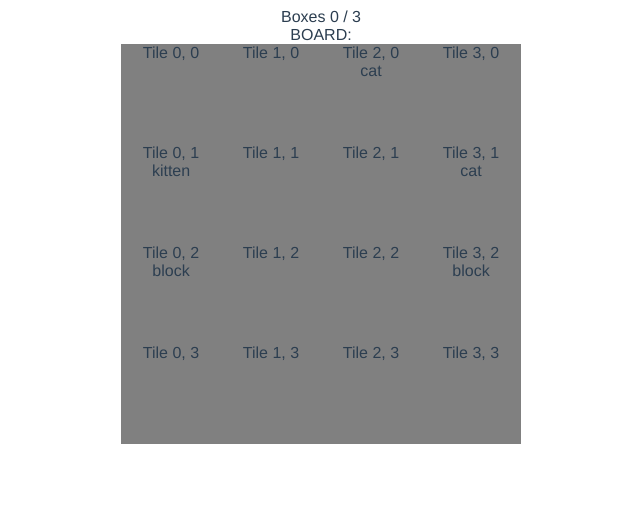
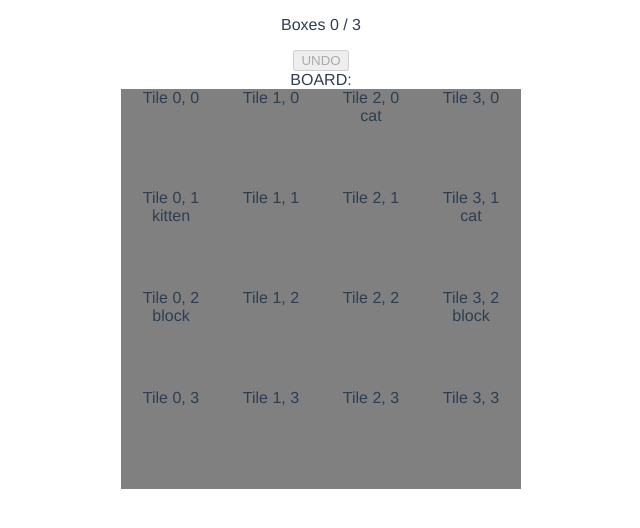
Before and after one commit to enwrath/catpuzzle, a Vue app: page /#/game in a window 1280 px wide. Shown: the top 528 px of the page, without its empty margins (319-959 px from the left). Built offline with nearby package versions, Linux system fonts and the light colour scheme.

Commit message:
fix problem in checking overlapping moves

```diff
--- a/src/views/Game.vue
+++ b/src/views/Game.vue
@@ -1,6 +1,7 @@
 <template>
   <div>
-    <span>Boxes {{boxesOnBoard}} / {{data.totalBoxes}}</span>
+    <p>Boxes {{boxesOnBoard}} / {{data.totalBoxes}}</p>
+    <button :disabled="data.history.length===0" @click="undoMove">UNDO</button>
     <Board @placebox="boxPlaced" :data="data"></Board>
   </div>
 </template>
@@ -17,13 +18,15 @@ export default {
     return {
       data: {
         totalBoxes: 3,
-        tiles: [["","","cat",""],["kitten","","","cat"],["block","","","block"],["","","",""]]
+        tiles: [["","","cat",""],["kitten","","","cat"],["block","","","block"],["","","",""]],
+        history: []
       }
     }
   },
   methods: {
     boxPlaced(e) {
       if (this.boxesOnBoard < this.data.totalBoxes) {
+        this.addToHistory();
         this.setTile(e.y, e.x, "box");
         this.moveCats();
       }
@@ -32,6 +35,17 @@ export default {
       const newRow = this.data.tiles[y].slice(0);
       newRow[x] = stuff;
       this.$set(this.data.tiles, y, newRow);
+    },
+    addToHistory() {
+      this.$set(this.data.history, this.data.history.length, [...this.data.tiles]);
+      //this.history.push([...this.tiles]);
+    },
+    undoMove() {
+      if (this.data.history.length === 0) return;
+      for (const row in this.data.tiles) {
+        this.$set(this.data.tiles, row, this.data.history[this.data.history.length-1][row]);
+      }
+      this.$delete(this.data.history, this.data.history.length-1);
     },
     moveCats() {
       let moves = [];
@@ -62,8 +76,10 @@ export default {
 
         this.setTile(m.y2, m.x2, `box-${m.cat}`);
         this.setTile(m.y1, m.x1, "");
+        console.log(m)
       }
       for (const m of filteredMoves.bad) {
+        console.log(m)
         this.setTile(m.y2, m.x2, "broken-box");
         if (m.cat === "kitten") {
           if (Math.abs(m.y2-m.y1) === 2 || Math.abs(m.x2-m.x1) === 2) {
@@ -74,7 +90,6 @@ export default {
             if (m.x2 - m.x1 <= 1) newX = m.x1;
             else if (m.x2 - m.x1 < 0) newX = m.x2+1;
             else newX = m.x2-1;
-            console.log(newX, newY)
             this.setTile(m.y1, m.x1, "");
             //This tile should be empty! Based on earlier checks
             this.setTile(newY, newX, m.cat);
@@ -91,8 +106,9 @@ export default {
       let badMoves = [];
 
       for (const m of moves) {
-        const overlapMoves = moves.filter(x => x.x1 !== m.x1 && x.y1 !== m.y1 && x.x2 === m.x2 && x.y2 === m.y2);
-        if (overlapMoves.length === 0) allowedMoves.push(m);
+        const overlapMoves = moves.filter(x => x.x2 === m.x2 && x.y2 === m.y2);
+        // All moves overlap with self
+        if (overlapMoves.length === 1) allowedMoves.push(m);
         else badMoves.push(m);
       }
       return {allowed: allowedMoves, bad: badMoves};
```
